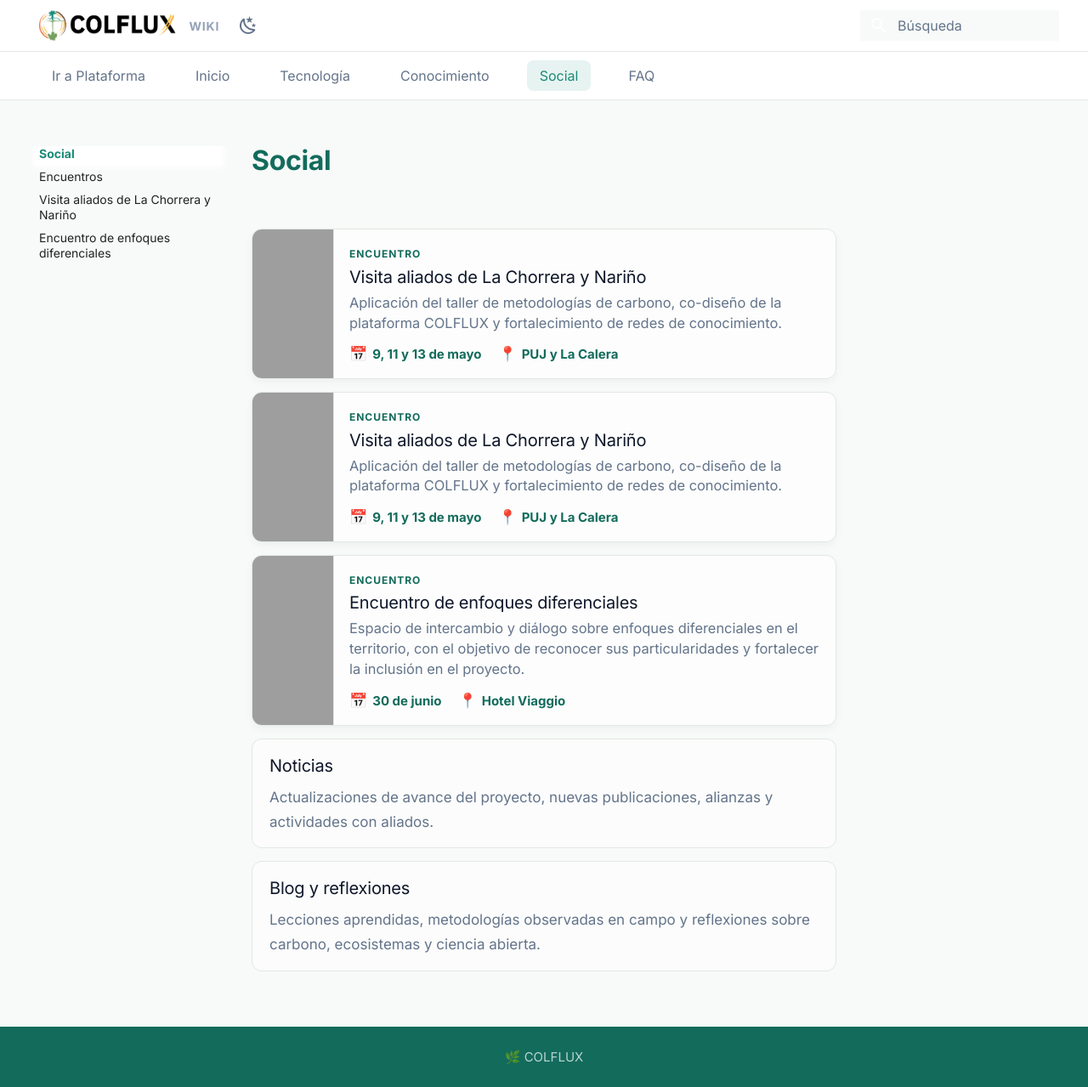
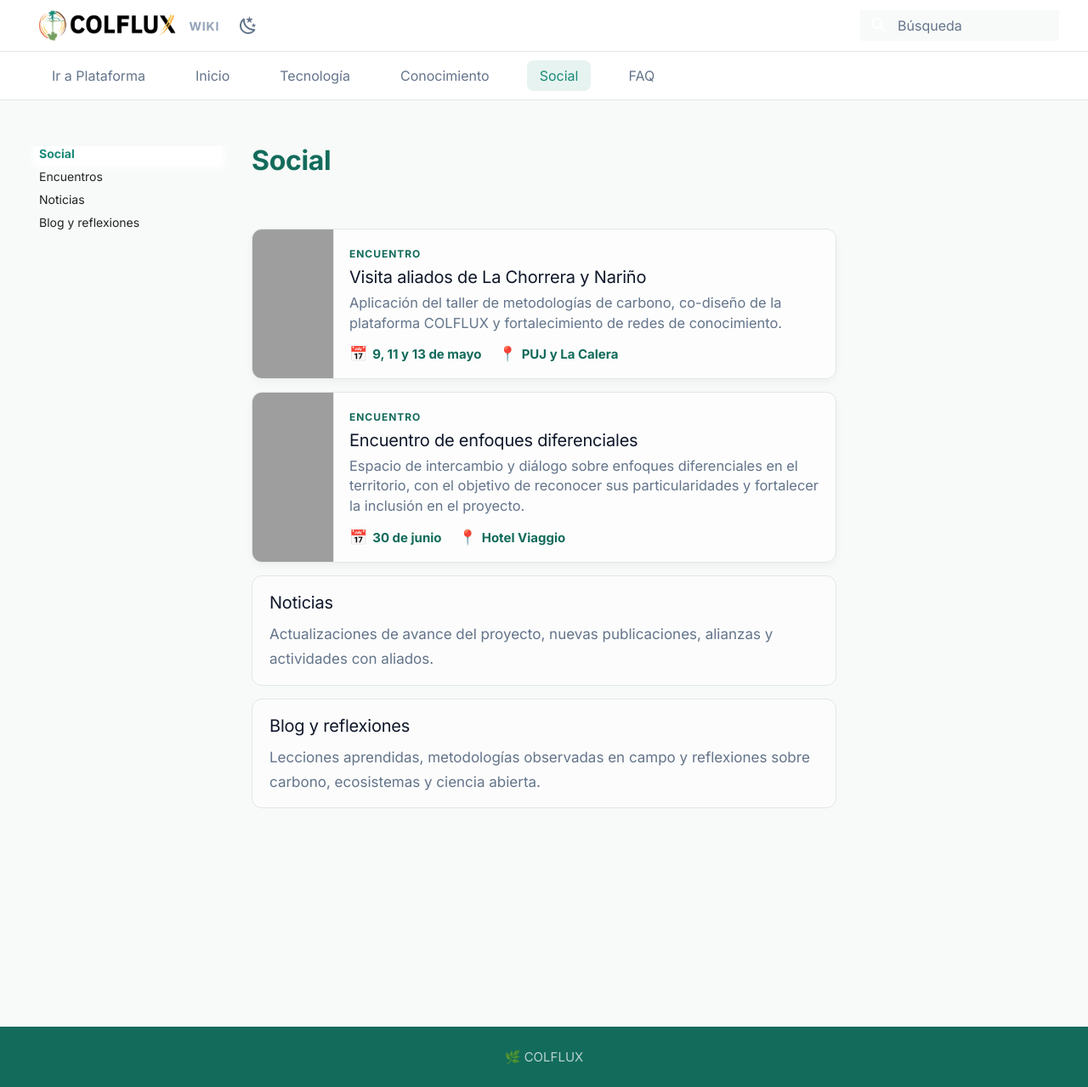
Before and after one commit to colflux/context, an MkDocs documentation site: the page built from docs/social/index.md, in a window 1280 px wide and 1279 px high. Shown: the whole window at 85% size. Built offline with MkDocs 1.6.1 and Material for MkDocs 9.7.7, drawn with Linux system fonts in a browser that asks for light colours; grey boxes are pictures that could not be loaded.

```diff
--- a/docs/social/index.md
+++ b/docs/social/index.md
@@ -19,22 +19,6 @@
         </article>
       </a>
 
-          <a class="social-card-link" href="encuentros/visita-chorrera-narino/">
-        <article class="social-card social-card-feature">
-          <div class="social-card-image" style="background-image: url('https://images.unsplash.com/photo-1500530855697-b586d89ba3ee?auto=format&fit=crop&w=900&q=80');"></div>
-          <div class="social-card-body">
-            <span class="social-tag">Encuentro</span>
-            <h3>Visita aliados de La Chorrera y Nariño</h3>
-            <p>Aplicación del taller de metodologías de carbono, co-diseño de la plataforma COLFLUX y fortalecimiento de redes de conocimiento.</p>
-            <div class="social-meta">
-              <span class="social-meta-item"><span class="social-meta-icon">📅</span>9, 11 y 13 de mayo</span>
-              <span class="social-meta-item"><span class="social-meta-icon">📍</span>PUJ y La Calera</span>
-            </div>
-          </div>
-        </article>
-      </a>
-
-
       <a class="social-card-link" href="encuentros/enfoques-diferenciales/">
         <article class="social-card">
           <div class="social-card-image" style="background-image: url('https://images.unsplash.com/photo-1522202176988-66273c2fd55f?auto=format&fit=crop&w=900&q=80');"></div>
@@ -50,15 +34,19 @@
         </article>
       </a>
 
-      <section id="noticias" class="social-section-block">
-        <h3>Noticias</h3>
-        <p>Actualizaciones de avance del proyecto, nuevas publicaciones, alianzas y actividades con aliados.</p>
-      </section>
+      <a class="social-section-link" href="noticias/">
+        <section class="social-section-block">
+          <h3>Noticias</h3>
+          <p>Actualizaciones de avance del proyecto, nuevas publicaciones, alianzas y actividades con aliados.</p>
+        </section>
+      </a>
 
-      <section id="blog-y-reflexiones" class="social-section-block">
-        <h3>Blog y reflexiones</h3>
-        <p>Lecciones aprendidas, metodologías observadas en campo y reflexiones sobre carbono, ecosistemas y ciencia abierta.</p>
-      </section>
+      <a class="social-section-link" href="blog-y-reflexiones/">
+        <section class="social-section-block">
+          <h3>Blog y reflexiones</h3>
+          <p>Lecciones aprendidas, metodologías observadas en campo y reflexiones sobre carbono, ecosistemas y ciencia abierta.</p>
+        </section>
+      </a>
     </main>
   </div>
 </div>
--- a/docs/stylesheets/extra.css
+++ b/docs/stylesheets/extra.css
@@ -367,12 +367,34 @@
   font-size: 0.85rem;
 }
 
+.social-section-link {
+  display: block;
+  color: inherit;
+  text-decoration: none;
+}
+
+.social-section-link:hover .social-section-block {
+  border-color: var(--colflux-teal);
+  box-shadow: 0 6px 14px rgba(15, 23, 42, 0.08);
+}
+
+.social-section-link:hover .social-section-block h3 {
+  color: var(--colflux-teal-dark);
+}
+
 .social-section-block {
   background: rgba(255, 255, 255, 0.5);
   border: 1px solid var(--colflux-border);
   border-radius: 0.6rem;
   padding: 0.8rem 1rem;
   margin-top: 0.75rem;
+  transition: border-color 0.2s ease, box-shadow 0.2s ease;
+}
+
+.social-empty {
+  color: var(--colflux-fg-muted);
+  font-size: 0.95rem;
+  line-height: 1.6;
 }
 
 .social-section-block h3 {
--- a/mkdocs.yml
+++ b/mkdocs.yml
@@ -66,8 +66,8 @@
   - Social:
       - social/index.md
       - social/encuentros.md
-      - social/encuentros/visita-chorrera-narino.md
-      - social/encuentros/enfoques-diferenciales.md
+      - social/noticias.md
+      - social/blog-y-reflexiones.md
   - FAQ: faq/index.md
 
 markdown_extensions:
```
Also changed, not shown: docs/social/blog-y-reflexiones.md (added, +9 -0 lines), docs/social/encuentros.md (+3 -9 lines), docs/social/noticias.md (added, +9 -0 lines).
